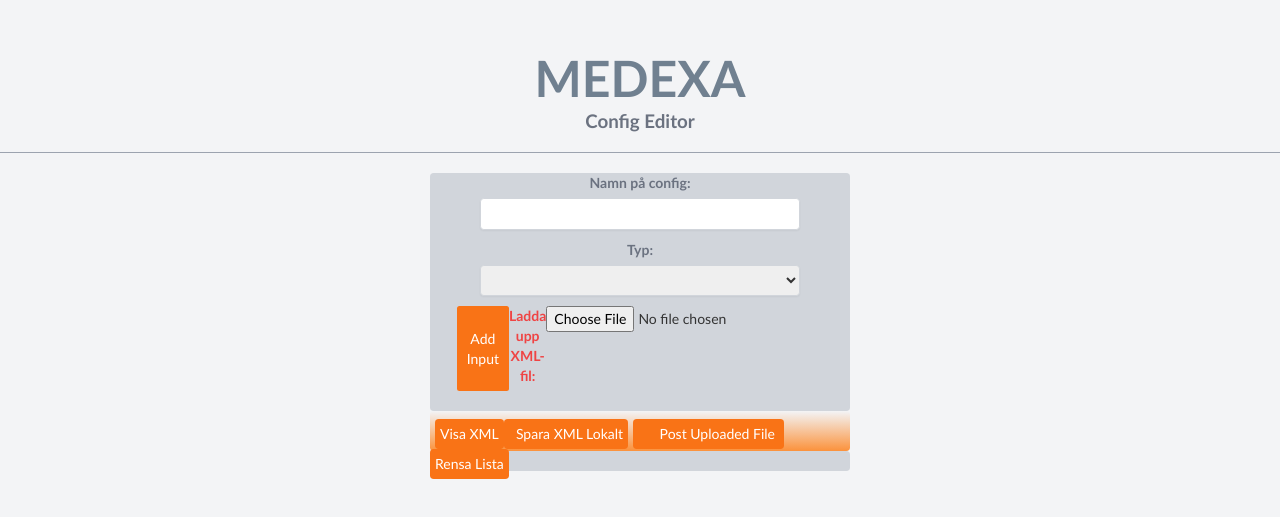
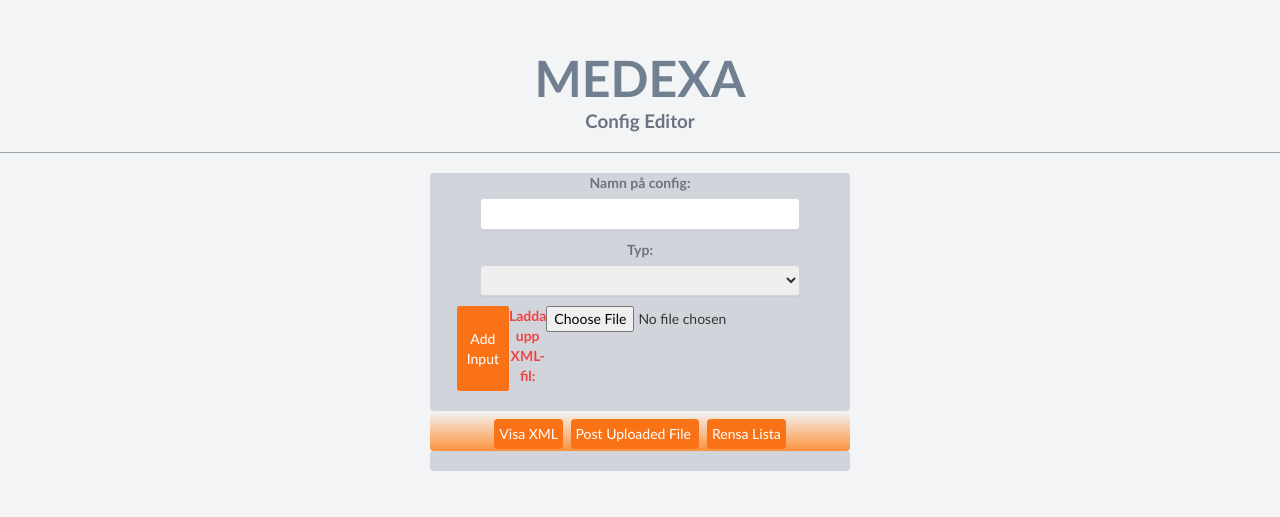
Before and after one commit to TomEder/medexa-config-editor, an Angular app: page / in a window 1280 px wide. Shown: the part 121-638 px from the top of the page. Built offline with nearby package versions, Linux system fonts and the light colour scheme.

Commit message:
medexa demo

```diff
--- a/src/app/settings-form/settings-form.component.html
+++ b/src/app/settings-form/settings-form.component.html
@@ -76,11 +76,11 @@
   </form>
 </div>
 
-<div class="bg-gradient-to-t from-orange-400 rounded-md h-16 pt-3">
+<div class="bg-gradient-to-t text-center from-orange-400 rounded-md h-16 pt-3">
   <!-- Open XML button -->
   <button
     type="button"
-    class="bg-orange-500 rounded-md p-2 ml-2 text-white hover:bg-orange-600"
+    class="bg-orange-500 rounded-md p-2 mr-3 text-white hover:bg-orange-600"
     (click)="openXmlModal()"
   >
     Visa XML
@@ -91,20 +91,20 @@
   >
     Ladda Upp
   </button> -->
-  <button
+  <!-- <button
     type="button"
     class="bg-orange-500 rounded-md p-2 mr-2 text-white hover:bg-orange-600"
     (click)="onSaveXmlFile()"
   >
       Spara XML Lokalt
-  </button>
+  </button> -->
 
   <button
     type="button"
-    class="bg-orange-500 rounded-md p-2 mr-2 text-white hover:bg-orange-600"
+    class="bg-orange-500 rounded-md p-2 mr-3 text-white hover:bg-orange-600"
     (click)="oFileUploaded()"
   >
-          Post Uploaded File
+  Post Uploaded File
   </button>
 
   <button
--- a/src/app/settings-form/settings-form.component.ts
+++ b/src/app/settings-form/settings-form.component.ts
@@ -1,4 +1,4 @@
-import { Component, OnInit, OnDestroy } from '@angular/core';
+import { Component, ViewChild, OnInit, ElementRef, OnDestroy, Renderer2 } from '@angular/core';
 import { HttpClient } from '@angular/common/http';
 import { Observable } from 'rxjs';
 import { XmlService } from '../xml.service';
@@ -28,11 +28,24 @@
     value: any;
   }[] = [];
 
+  xmlInputs:
+  {
+    labelName: string;
+    inputType: string;
+    selectOption1: string;
+    selectOption2: string;
+    selectOption3: string;
+    editing: boolean;
+    value: any;
+  }[] = [];
+
+  @ViewChild('dynamicParagraph', {static: true}) dynamicParagraph: ElementRef;
+
   showModal = false;
 
   xmlData: any;
 
-  constructor(private http: HttpClient, private xmlService: XmlService) {}
+  constructor(private http: HttpClient, private xmlService: XmlService, private renderer: Renderer2) {}
 
   ngOnInit() {
     const storedInputs = localStorage.getItem('inputs');
@@ -87,7 +100,7 @@
     try {
       const inputs = this.inputs;
       for (const input of inputs) {
-        const response = await fetch('https://localhost:7149/Xml', {
+        const response = await fetch('https://localhost:5001/Xml', {
           method: 'POST',
           headers: { 'Content-Type': 'application/json' },
           body: JSON.stringify(input),
@@ -101,6 +114,7 @@
           console.log('Success:', json);
         } else {
           console.log('Success: Empty response');
+          alert('Xml file uploaded');
         }
       }
       this.inputs = [];
@@ -176,11 +190,12 @@
     // Generate XML file with inputs and configuration element
     const version = '1.0';
     const serverID = '1234567890';
-    let xmlString = `<?xml version="${version}"?>\n<root>\n  <configuration version="${version}" serverID="${serverID}">\n`;
+    const encoding = 'utf-8'
+    let xmlString = `<?xml version="${version}"? encoding="${encoding}">\n  <configuration version="${version}" serverID="${serverID}">\n <appSettings> \n`;
     this.inputs.forEach((input) => {
-      xmlString += `    <appSettings>\n      <add>\n        <${input.inputType} name="${input.labelName}">${input.value}</${input.inputType}>\n      </add>\n    </appSettings>\n`;
+      xmlString += `<add key="${input.labelName}" value="${input.value}"/>\n`;
     });
-    xmlString += '  </configuration>\n</root>';
+    xmlString += '  </appSettings>\n</configuration>';
 
     // Set the XML string in the textarea inside the modal
     $('#xml-textarea').val(xmlString);
@@ -197,18 +212,23 @@
   onSaveXmlFile() {
     const version = '1.0';
     const configVersion = '2.0';
+    const encoding = 'utf-8'
     const serverID = '1234567890';
-    let xmlString = `<?xml version="${version}"?>\n<root>\n  <configuration version="${configVersion}" serverID="${serverID}">\n`;
+    let xmlString = `<?xml version="${version}"? encoding="${encoding}">\n  <configuration version="${version}" serverID="${serverID}">\n <appSettings> \n`;
     this.inputs.forEach((input) => {
-      xmlString += `    <appSettings>\n      <add>\n        <${input.inputType} name="${input.labelName}">${input.value}</${input.inputType}>\n      </add>\n    </appSettings>\n`;
+      xmlString += `    <add key="${input.labelName}" value="${input.value}"/>\n`;
     });
-    xmlString += '  </configuration>\n</root>';
+    xmlString += ' </appSettings>\n</configuration>';
     const blob = new Blob([xmlString], { type: 'application/xml' });
     const downloadLink = document.createElement('a');
     downloadLink.href = URL.createObjectURL(blob);
     downloadLink.download = 'config.xml';
     downloadLink.click();
     URL.revokeObjectURL(downloadLink.href);
+
+    const successMessage = document.createElement('p');
+  successMessage.innerHTML = 'Config file saved successfully.';
+  document.body.appendChild(successMessage);
   }
 
   onUploadXmlFile() {
@@ -218,8 +238,13 @@
 
     this.xmlService.uploadXmlFile(xmlData).subscribe((response) => {
       console.log('File uploaded successfully', response);
+      const message = this.renderer.createText('File uploaded successfully');
+      const paragraph = this.renderer.createElement('p');
+      this.renderer.appendChild(paragraph, message);
+      this.renderer.appendChild(this.dynamicParagraph.nativeElement, paragraph);
     });
   }
+}
 
   /*   uploadXmlFile(inputs: Input[]): Observable<any> {
     const xml = document.implementation.createDocument('', '', null);
@@ -248,4 +273,3 @@
       headers: { 'Content-Type': 'text/xml' },
     });
   } */
-}
```
